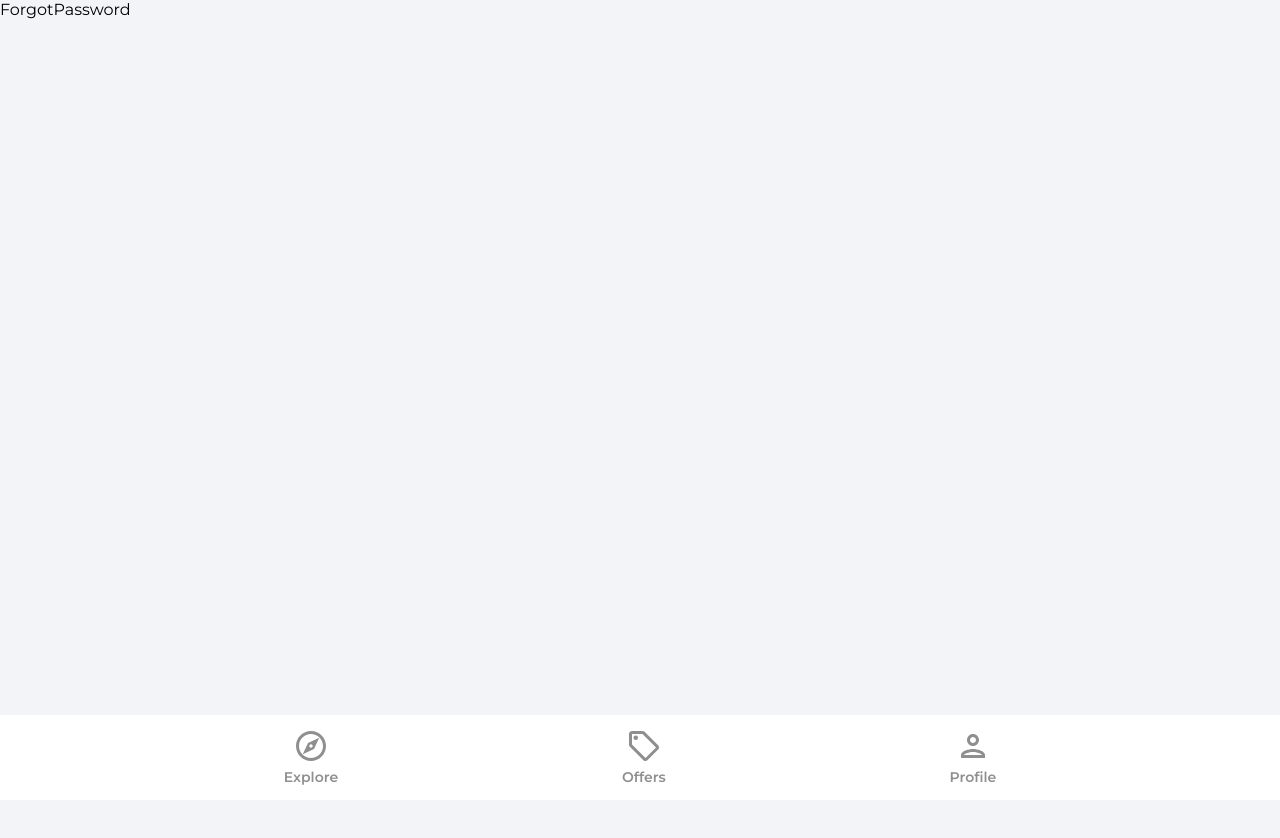
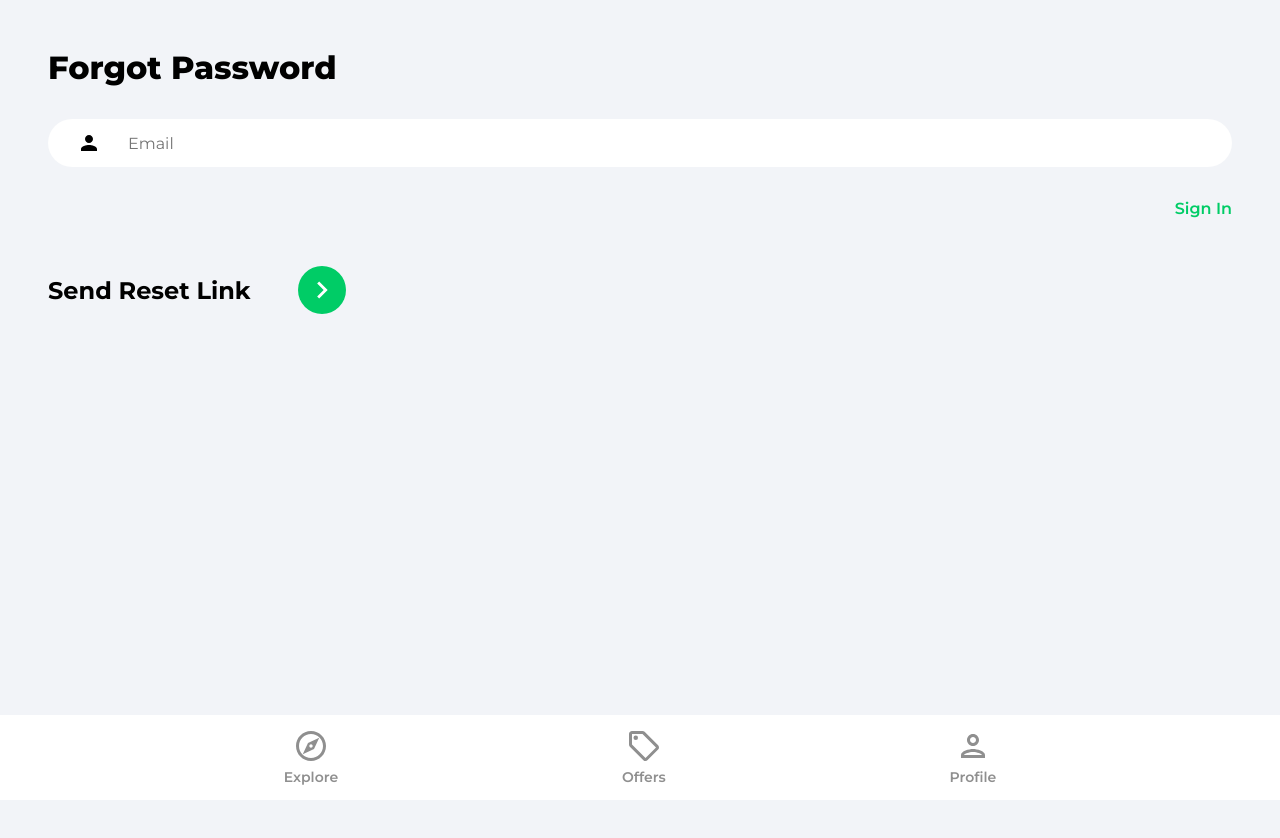
Before and after one commit to Ayooluwa45/house-marketplace-project, a React (Create React App) app: page /forgot-password in a window 1280 px wide. Shown: the top 838 px of the page. Before the commit the page ends 800 px from the top, so only its background shows below. Built offline with nearby package versions, Linux system fonts and the light colour scheme.

Commit message:
New Updates

```diff
--- a/src/components/Navbar.jsx
+++ b/src/components/Navbar.jsx
@@ -8,7 +8,7 @@ const navigate = useNavigate()
 const location = useLocation()
 
 const pathMatchRoute = (route)=>{
-    if(route == location.pathname){
+    if(route === location.pathname){
         return true
     }
 }
--- a/src/index.css
+++ b/src/index.css
@@ -12,6 +12,7 @@ body {
   background-color: #f2f4f8;
   margin: 0;
   box-sizing: border-box;
+  min-height: 125vh;
 }
 
 a {
--- a/src/pages/ForgotPassword.jsx
+++ b/src/pages/ForgotPassword.jsx
@@ -1,9 +1,57 @@
-import React from 'react'
+import { useState } from "react";
+import { Link } from "react-router-dom";
+import { getAuth, sendPasswordResetEmail } from "firebase/auth";
+import { toast } from "react-toastify";
+import { ReactComponent as ArrowRightIcon } from "../assets/svg/keyboardArrowRightIcon.svg";
 
 function ForgotPassword() {
+  const [email, setEmail] = useState("");
+
+  const onChange = (e) => {
+    setEmail(e.target.value)
+  };
+
+  const onSubmit = async (e) => {
+    e.preventDefault();
+    try {
+      const auth = getAuth();
+      await sendPasswordResetEmail(auth, email);
+      toast.success("Email was sent");
+    } catch (error) {
+      toast.error("Could not send email");
+    }
+  };
+
   return (
-    <div>ForgotPassword</div>
-  )
+    <div className="pageContainer">
+      <header>
+        <p className="pageHeader"> Forgot Password</p>
+      </header>
+
+      <main>
+        <form onSubmit={onSubmit}>
+          <input
+            type="email"
+            value={email}
+            id="email"
+            onChange={onChange}
+            className="emailInput"
+            placeholder="Email"
+          />
+          <Link to="/sign-in" className="forgotPasswordLink">
+            Sign In
+          </Link>
+
+          <div className="signInBar">
+            <div className="signInText"> Send Reset Link </div>
+            <button className="signInButton">
+              <ArrowRightIcon fill="#ffffff" width="34px" height="34px" />
+            </button>
+          </div>
+        </form>
+      </main>
+    </div>
+  );
 }
 
-export default ForgotPassword
+export default ForgotPassword;
--- a/src/pages/SignIn.jsx
+++ b/src/pages/SignIn.jsx
@@ -2,6 +2,7 @@ import { useState } from "react";
 import { toast } from "react-toastify";
 import { Link, useNavigate } from "react-router-dom";
 import {getAuth, signInWithEmailAndPassword} from 'firebase/auth'
+import OAuth from "../components/OAuth";
 import { ReactComponent as ArrowRightIcon } from "../assets/svg/keyboardArrowRightIcon.svg";
 import visibilityIcon from "../assets/svg/visibilityIcon.svg";
 
@@ -82,6 +83,7 @@ function SignIn() {
             </button>
           </div>
         </form>
+          <OAuth/>
 
         <Link to='/sign-up'className="registerLink">
           Sign Up Instead
--- a/src/pages/SignUp.jsx
+++ b/src/pages/SignUp.jsx
@@ -1,5 +1,6 @@
 import { useState } from "react";
 import { toast } from "react-toastify";
+import OAuth from "../components/OAuth";
 import { setDoc, doc, serverTimestamp } from "firebase/firestore";
 import { Link, useNavigate } from "react-router-dom";
 import {
@@ -101,6 +102,9 @@ function SignUp() {
           </div>
         </form>
 
+        <OAuth/>
+
+
         <Link to="/sign-in" className="registerLink">
           Sign In Instead
         </Link>
```
